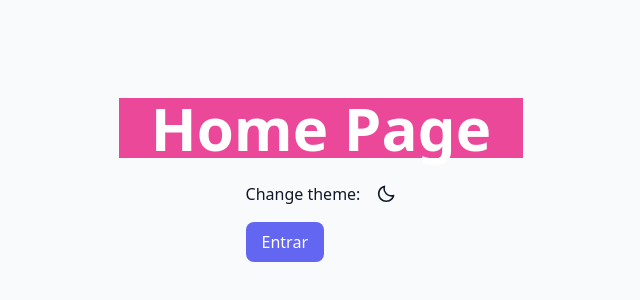
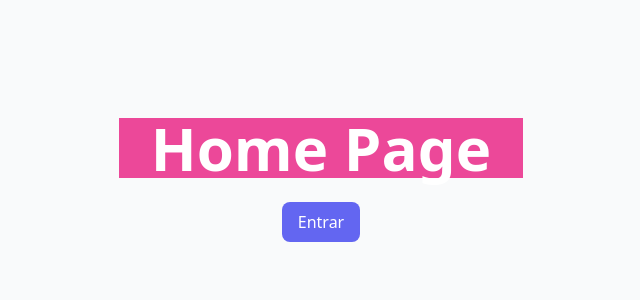
Before and after one commit to devempreendedor/next-boilerplate, a Next.js app: page / in a window 1280 px wide. Shown: the part 220-520 px from the top of the page, without its empty margins (319-959 px from the left). Built offline with nearby package versions, Linux system fonts and the light colour scheme.

Commit message:
refactor: add Layout on homepage

```diff
--- a/src/pages/index.tsx
+++ b/src/pages/index.tsx
@@ -1,20 +1,18 @@
-import { ThemeToogle } from '@components/common'
+import { Layout } from '@components/common'
 import { Button } from '@components/ui'
 
 const HomePage = () => {
   return (
-    <main className="h-screen flex flex-col items-center justify-center">
-      <h1 className="text-6xl font-semibold bg-pink-500 px-8 text-white">
-        Home Page
-      </h1>
-      <div className="mt-6">
-        <div className="flex item mb-4">
-          <p className="mr-4">Change theme:</p>
-          <ThemeToogle />
+    <Layout>
+      <div className="h-screen flex flex-col items-center justify-center">
+        <h1 className="text-6xl font-semibold bg-pink-500 px-8 text-white">
+          Home Page
+        </h1>
+        <div className="mt-6">
+          <Button>Entrar</Button>
         </div>
-        <Button>Entrar</Button>
       </div>
-    </main>
+    </Layout>
   )
 }
 
```
